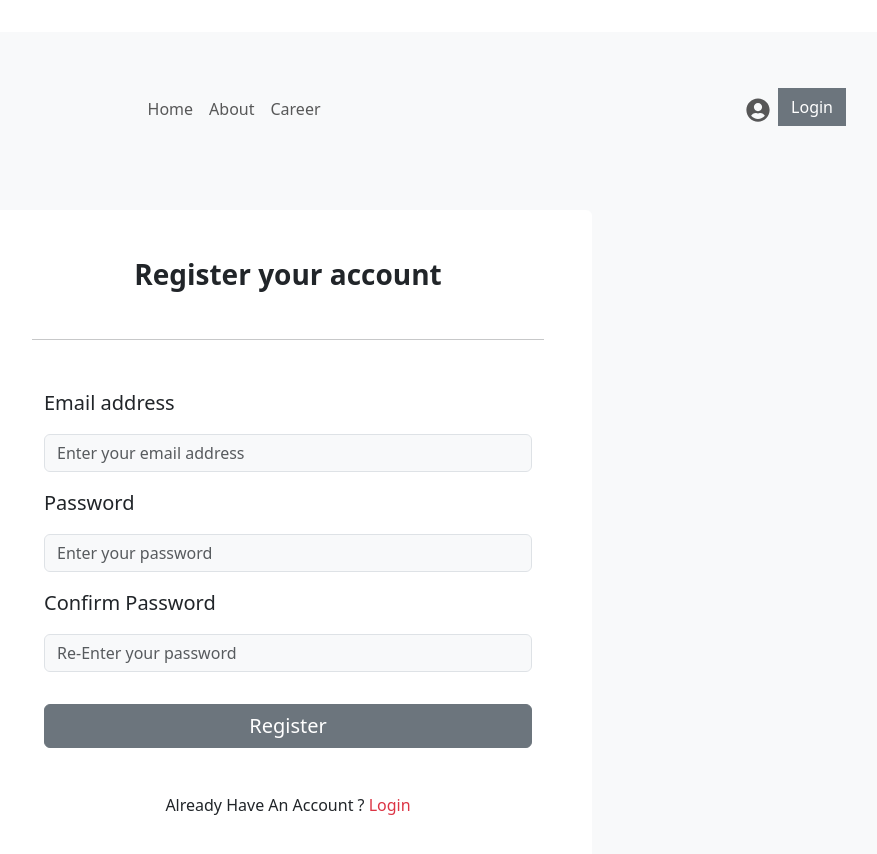
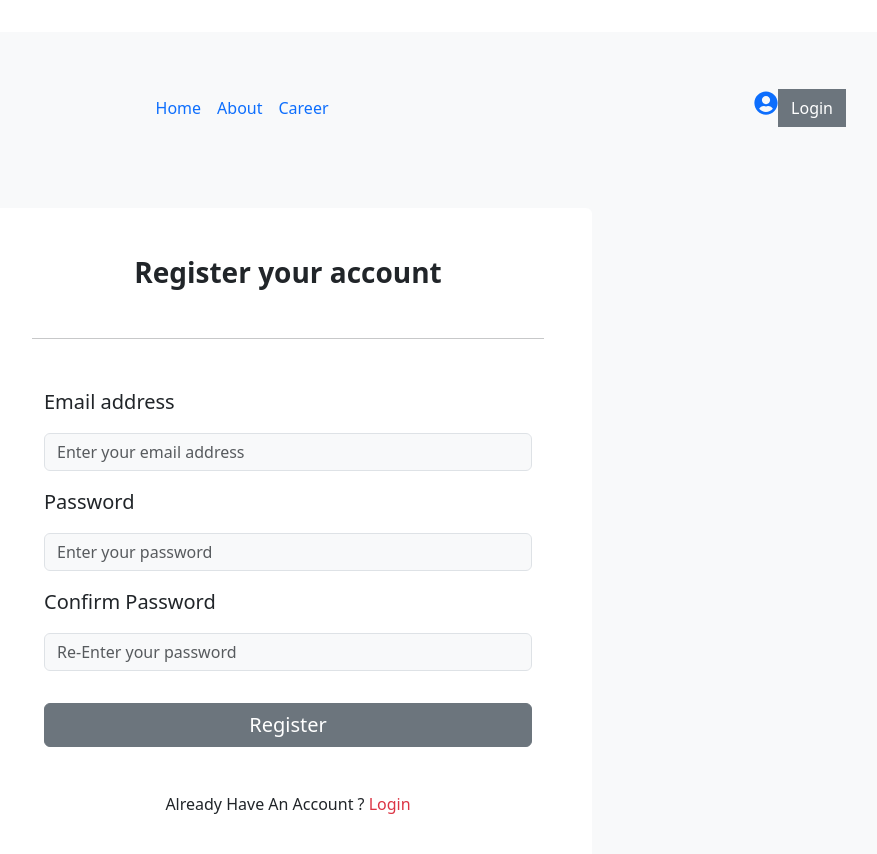
Before and after one commit to nurealammiaji/daily-news-client, a React (Vite) app: page /register in a window 1280 px wide. Shown: the top 854 px of the page, without its empty margins (352-1229 px from the left). Built offline with nearby package versions, Linux system fonts and the light colour scheme; no server answers.

Commit message:
new component added

```diff
--- a/src/components/About/About.jsx
+++ b/src/components/About/About.jsx
@@ -2,7 +2,7 @@
 
 const About = () => {
     return (
-        <div>
+        <div className="text-start">
             <h5>About</h5>
         </div>
     );
--- a/src/components/Career/Career.jsx
+++ b/src/components/Career/Career.jsx
@@ -2,7 +2,7 @@
 
 const Career = () => {
     return (
-        <div>
+        <div className="text-start">
             <h5>Career</h5>
         </div>
     );
--- a/src/components/Navigation/Navigation.jsx
+++ b/src/components/Navigation/Navigation.jsx
@@ -7,7 +7,7 @@ import { AuthContext } from '../Providers/Providers';
 
 const Navigation = () => {
 
-    const {user} = useContext(AuthContext);
+    const { user, logout } = useContext(AuthContext);
 
     return (
         <div>
@@ -15,15 +15,15 @@ const Navigation = () => {
                 <Container>
                     <Navbar.Toggle aria-controls="basic-navbar-nav" />
                     <Navbar.Collapse id="basic-navbar-nav">
-                    <Nav className="mx-auto">
-                        <Nav.Link href="/">Home</Nav.Link>
-                        <Nav.Link href="/about">About</Nav.Link>
-                        <Nav.Link href="/career">Career</Nav.Link>
-                    </Nav>
-                    <Nav className=''>
-                        <Nav.Link href="#">{(user) ? user.email : <FaUserCircle className='fs-4'/>}</Nav.Link>
-                        {(user) ? <Button variant='secondary' className='rounded-0'>Logout</Button> : <Link to="/login"><Button variant='secondary' className='rounded-0'>Login</Button></Link>}
-                    </Nav>
+                        <Nav className="mx-auto">
+                            <Link className="p-2 text-decoration-none" to="/">Home</Link>
+                            <Link className="p-2 text-decoration-none" to="/about">About</Link>
+                            <Link className="p-2 text-decoration-none" to="/career">Career</Link>
+                        </Nav>
+                        <Nav className=''>
+                            <Link to="/profile">{(user) ? user.email : <FaUserCircle className='fs-4'/>}</Link>
+                            {(user) ? <Button onClick={logout} variant='secondary' className='rounded-0'>Logout</Button> : <Link to="/login"><Button variant='secondary' className='rounded-0'>Login</Button></Link>}
+                        </Nav>
                     </Navbar.Collapse>
                 </Container>
             </Navbar>
--- a/src/components/News/News.jsx
+++ b/src/components/News/News.jsx
@@ -12,7 +12,7 @@ const News = ({news}) => {
                     <div className="w-25">
                         <img className="img-fluid p-4 rounded-circle" src={author.img} alt="" />
                     </div>
-                    <div>
+                    <div className="mt-3">
                         <p>{author.name}</p>
                         <p>{author.published_date}</p>
                     </div>
--- /dev/null
+++ b/src/components/Profile/Profile.jsx
@@ -0,0 +1,11 @@
+
+
+const Profile = () => {
+    return (
+        <div>
+            <h3>Profile</h3>
+        </div>
+    );
+};
+
+export default Profile;
--- a/src/main.jsx
+++ b/src/main.jsx
@@ -13,6 +13,7 @@ import Home from './components/Home/Home.jsx';
 import Login from './components/Login/Login.jsx';
 import Register from './components/Register/Register.jsx';
 import Providers from './components/Providers/Providers.jsx';
+import Profile from './components/Profile/Profile.jsx';
 
 const router = createBrowserRouter([
   {
@@ -41,6 +42,10 @@ const router = createBrowserRouter([
   {
     path: "register",
     element: <Register></Register>
+  },
+  {
+    path: "profile",
+    element: <Profile></Profile>
   }
 ])
 
```
